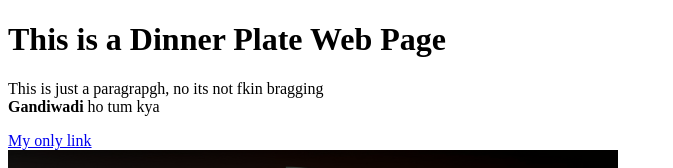
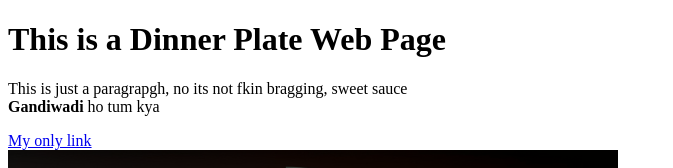
Before and after one commit to gtvkv/Incredibles-my-hero, a plain HTML site: page abctext.html in a window 1280 px wide. Shown: the top 168 px of the page, without its empty margins (0-673 px from the left). Drawn offline with Linux system fonts and the light colour scheme.

Commit message:
sweet add

```diff
--- a/abctext.html
+++ b/abctext.html
@@ -7,7 +7,7 @@
 </head>
 <body>
 	<h1>This is a Dinner Plate Web Page </h1>
-	<p> This is just a paragrapgh, no its not fkin bragging<br> <b> Gandiwadi </b> ho tum kya </p>
+	<p> This is just a paragrapgh, no its not fkin bragging, sweet sauce<br> <b> Gandiwadi </b> ho tum kya </p>
 	<a href="https://rootroop.com/jobs" target="_blank" title="Go to gangu" > My only link </a> <br>
 	<img src="img/mk.png">
 
```
